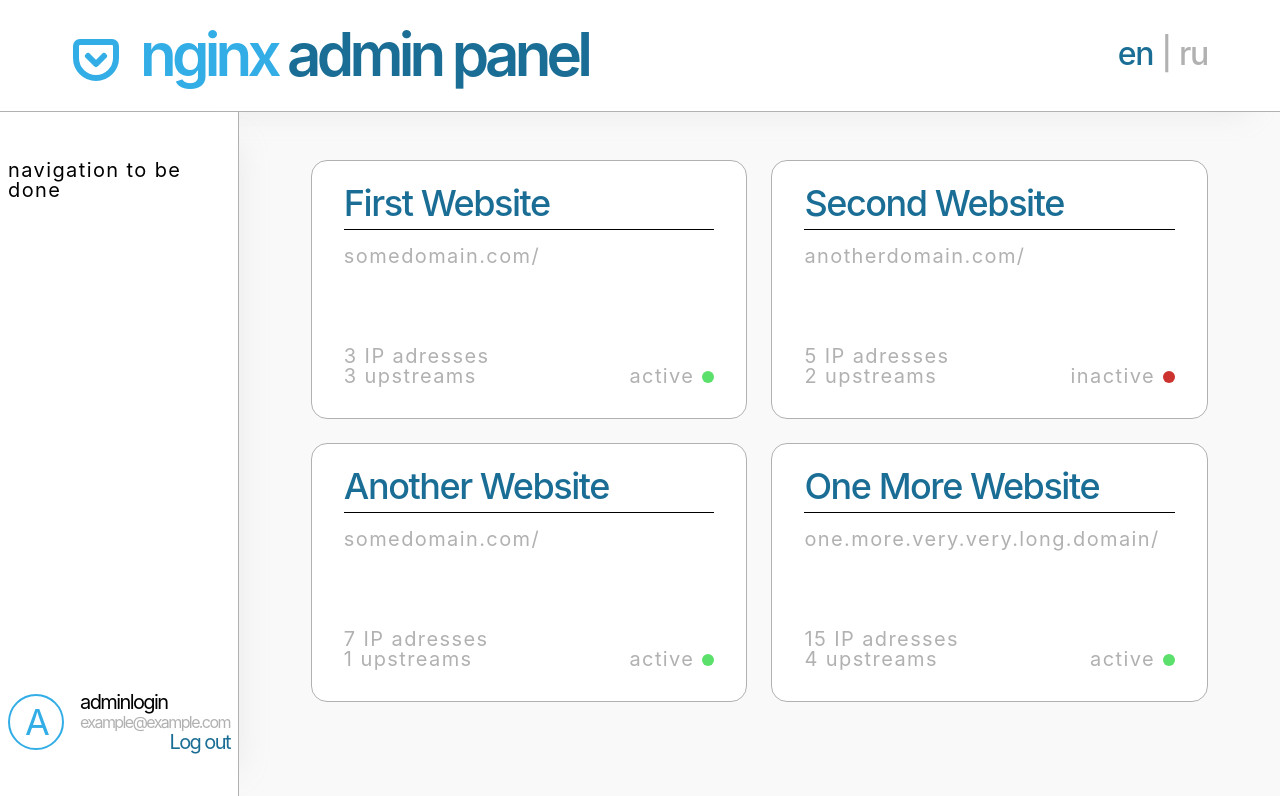
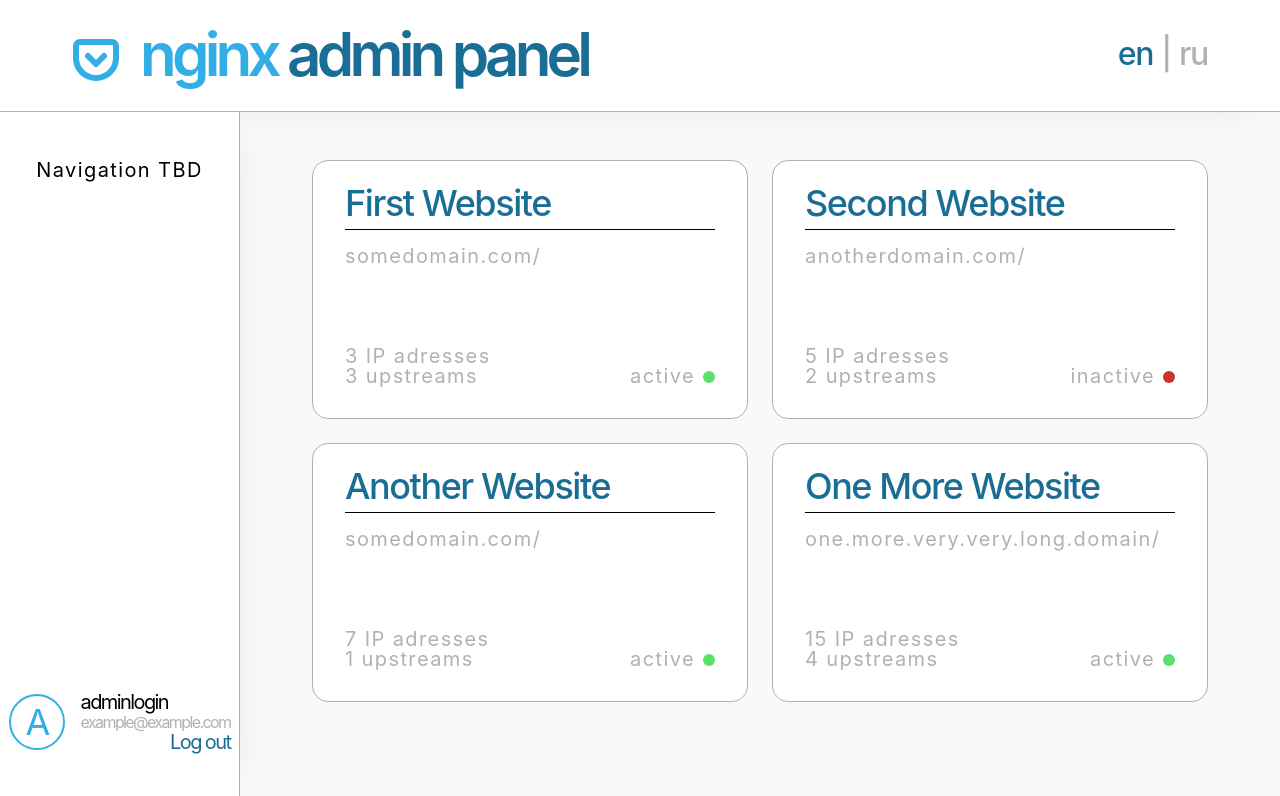
Before and after one commit to Rus8921/nginx-admin-panel-backend2, a React (Create React App) app in the folder web/: page /websites in a window 1280 px wide. Shown: the top 796 px of the page. Built offline with nearby package versions, Linux system fonts and the light colour scheme.

Commit message:
split into components

```diff
--- a/web/src/index.tsx
+++ b/web/src/index.tsx
@@ -22,6 +22,7 @@ import { AddServerPage } from "./routes/servers/AddServerPage";
 import { EditServerPage } from "./routes/servers/EditServerPage";
 import { NotFoundErrorPage } from "./routes/errors/404";
 import "./index.css";
+import { useUserStore } from "./stores/userStore";
 
 const router = createBrowserRouter([
   {
@@ -32,8 +33,8 @@ const router = createBrowserRouter([
       {
         index: true,
         loader: () => {
-          const user = true;
-          if (!user) {
+          const isLoggedIn = useUserStore.getState().isLoggedIn();
+          if (!isLoggedIn) {
             return redirect("/login");
           } else {
             return replace("/websites");
--- a/web/src/stores/userStore.ts
+++ b/web/src/stores/userStore.ts
@@ -3,7 +3,7 @@ import { createJSONStorage, persist } from "zustand/middleware";
 import { IUser } from "../types/user";
 
 interface IUserStore {
-  user: IUser | null;
+  user: IUser;
 
   getDataFromCookies: () => void;
   isLoggedIn: () => boolean;
@@ -29,9 +29,9 @@ export const useUserStore = create<IUserStore>()(
 
       isLoggedIn: () => {
         if (
-          !get().user &&
-          get().user?.email === "" &&
-          get().user?.token === ""
+          !get().user ||
+          (get().user?.email === "" &&
+            get().user?.token === "")
         ) {
           return false;
         } else {
@@ -45,14 +45,7 @@ export const useUserStore = create<IUserStore>()(
 
       logout: () => {
         set({
-          user: {
-            email: "",
-            login: "",
-            refreshToken: "",
-            role: -1,
-            token: "",
-            tokenExpiresMilliseconds: -1,
-          },
+          user: userValue,
         });
       },
     }),
--- a/web/src/ui/layouts/MainLayout/MainLayout.tsx
+++ b/web/src/ui/layouts/MainLayout/MainLayout.tsx
@@ -1,14 +1,14 @@
 import React from "react";
 import { Outlet } from "react-router-dom";
 import Header from "../Header/Header";
-import Navigation from "./Navigation";
+import NavigationMenu from "./Navigation/NavigationMenu";
 
 export const MainLayout = () => {
   return (
     <div className="min-h-screen flex flex-col bg-bg-clr items-center">
       <Header />
       <div className="w-full flex">
-        <Navigation />
+        <NavigationMenu />
         <Outlet />
       </div>
     </div>
--- a/web/src/ui/layouts/MainLayout/Navigation.tsx
+++ /dev/null
@@ -1,31 +0,0 @@
-import { useEffect, useState } from "react";
-import { useUserStore } from "../../../stores/userStore";
-import TextButton from "../../components/buttons/TextButton";
-
-
-function Navigation() {
-  const { isLoggedIn, user, logout } = useUserStore.getState();
-  console.log(user)
-
-  return (
-    <aside className="w-60 h-[calc(100vh-7rem)] py-12 px-2 sticky top-28 flex flex-col justify-between items-center bg-white border-r border-r-scndry-txt-clr shadow-r-xs">
-      <nav>navigation to be done</nav>
-
-      {!!isLoggedIn() && !!user &&
-        (
-          <div className="flex justify-between gap-4 items-center">
-            <div className="w-14 h-14 rounded-full border-2 border-main-clr flex justify-center items-center">
-              <p className="text-lg/5 font-normal tracking-tighter text-main-clr">{user.login[0]?.toUpperCase()}</p>
-            </div>
-            <div className="font-normal tracking-tighter">
-              <p>{user.login}</p>
-              <p className="text-xs text-scndry-txt-clr">{user.email}</p>
-              <TextButton onClick={logout}>Log out</TextButton>
-            </div>
-          </div>
-        )}
-    </aside>
-  );
-}
-
-export default Navigation;
--- /dev/null
+++ b/web/src/ui/layouts/MainLayout/Navigation/Navigation.tsx
@@ -0,0 +1,5 @@
+function Navigation() {
+  return (<nav>Navigation TBD</nav>);
+}
+
+export default Navigation;
--- /dev/null
+++ b/web/src/ui/layouts/MainLayout/Navigation/NavigationMenu.tsx
@@ -0,0 +1,16 @@
+import { useUserStore } from "../../../../stores/userStore";
+import UserBlock from "./UserBlock/UserBlock";
+import Navigation from "./Navigation";
+
+function NavigationMenu() {
+  const isLoggedIn = useUserStore.getState().isLoggedIn();
+
+  return (
+    <aside className="w-60 h-[calc(100vh-7rem)] py-12 px-2 sticky top-28 flex flex-col justify-between items-center bg-white border-r border-r-scndry-txt-clr shadow-r-xs">
+      <Navigation />
+      {isLoggedIn && (<UserBlock />)}
+    </aside>
+  );
+}
+
+export default NavigationMenu;
--- /dev/null
+++ b/web/src/ui/layouts/MainLayout/Navigation/UserBlock/UserAvatar.tsx
@@ -0,0 +1,12 @@
+import { IUser } from "../../../../../types/user";
+
+function UserAvatar({ user }: { user: IUser }) {
+
+  return (
+    <div className="w-14 h-14 rounded-full border-2 border-main-clr flex justify-center items-center">
+      <p className="text-lg/5 font-normal tracking-tighter text-main-clr">{user.login[0].toUpperCase()}</p>
+    </div>
+  );
+}
+
+export default UserAvatar;
--- /dev/null
+++ b/web/src/ui/layouts/MainLayout/Navigation/UserBlock/UserBlock.tsx
@@ -0,0 +1,17 @@
+import { useUserStore } from "../../../../../stores/userStore";
+import UserAvatar from "./UserAvatar";
+import UserInfo from "./UserInfo";
+
+
+function UserBlock() {
+  const { user, logout } = useUserStore.getState();
+
+  return (
+    <div className="px-3 flex justify-between gap-4 items-center">
+      <UserAvatar user={user} />
+      <UserInfo user={user} logout={logout} />
+    </div>
+  );
+}
+
+export default UserBlock;
--- /dev/null
+++ b/web/src/ui/layouts/MainLayout/Navigation/UserBlock/UserInfo.tsx
@@ -0,0 +1,15 @@
+import { IUser } from "../../../../../types/user";
+import TextButton from "../../../../components/buttons/TextButton";
+
+
+function UserInfo({ user, logout }: { user: IUser, logout?: () => void }) {
+  return (
+    <div className="font-normal tracking-tighter">
+      <p>{user.login}</p>
+      <p className="text-xs text-scndry-txt-clr">{user.email}</p>
+      {!!logout && (<TextButton onClick={logout}>Log out</TextButton>)}
+    </div>
+  );
+}
+
+export default UserInfo;
```
